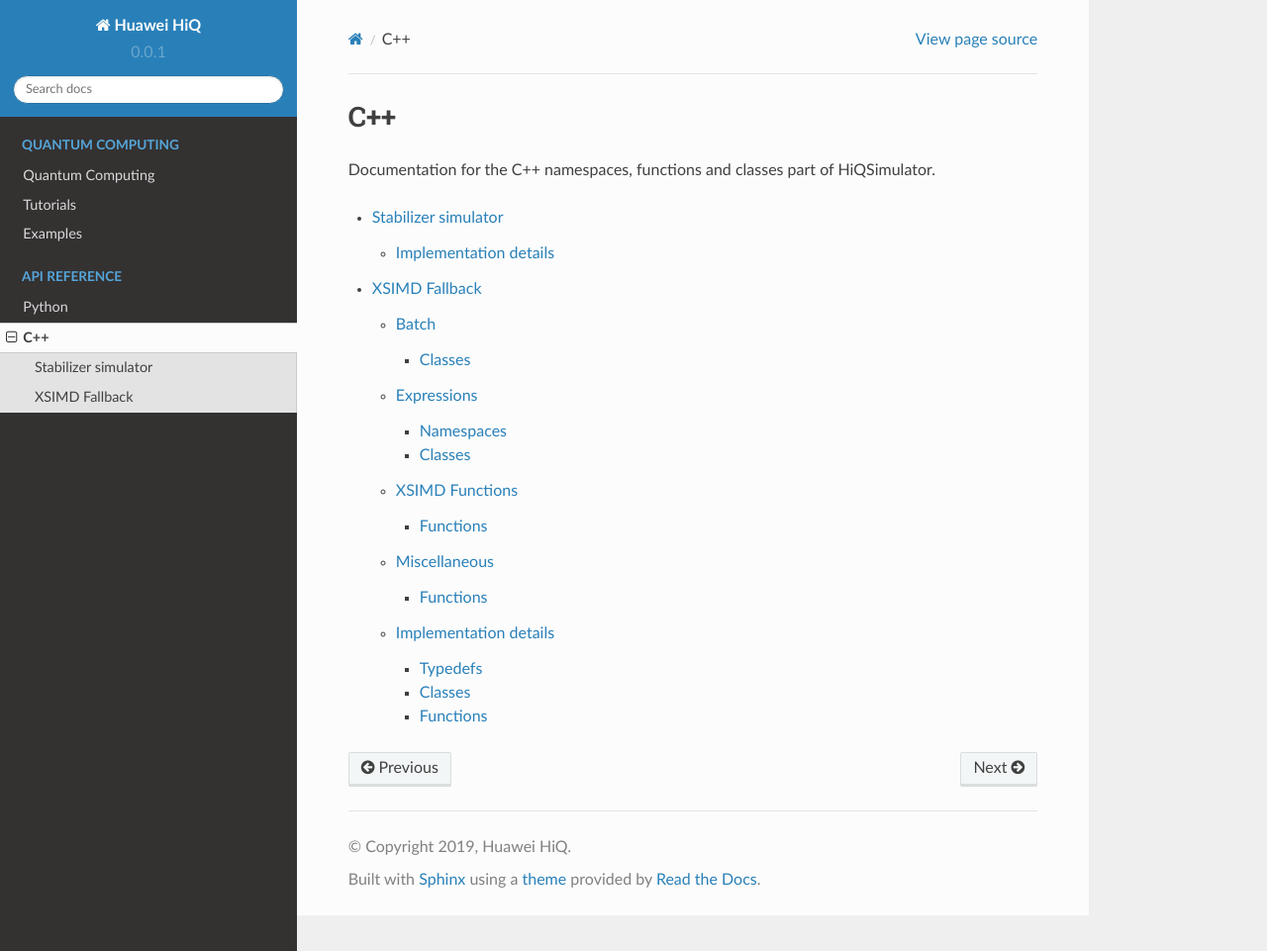
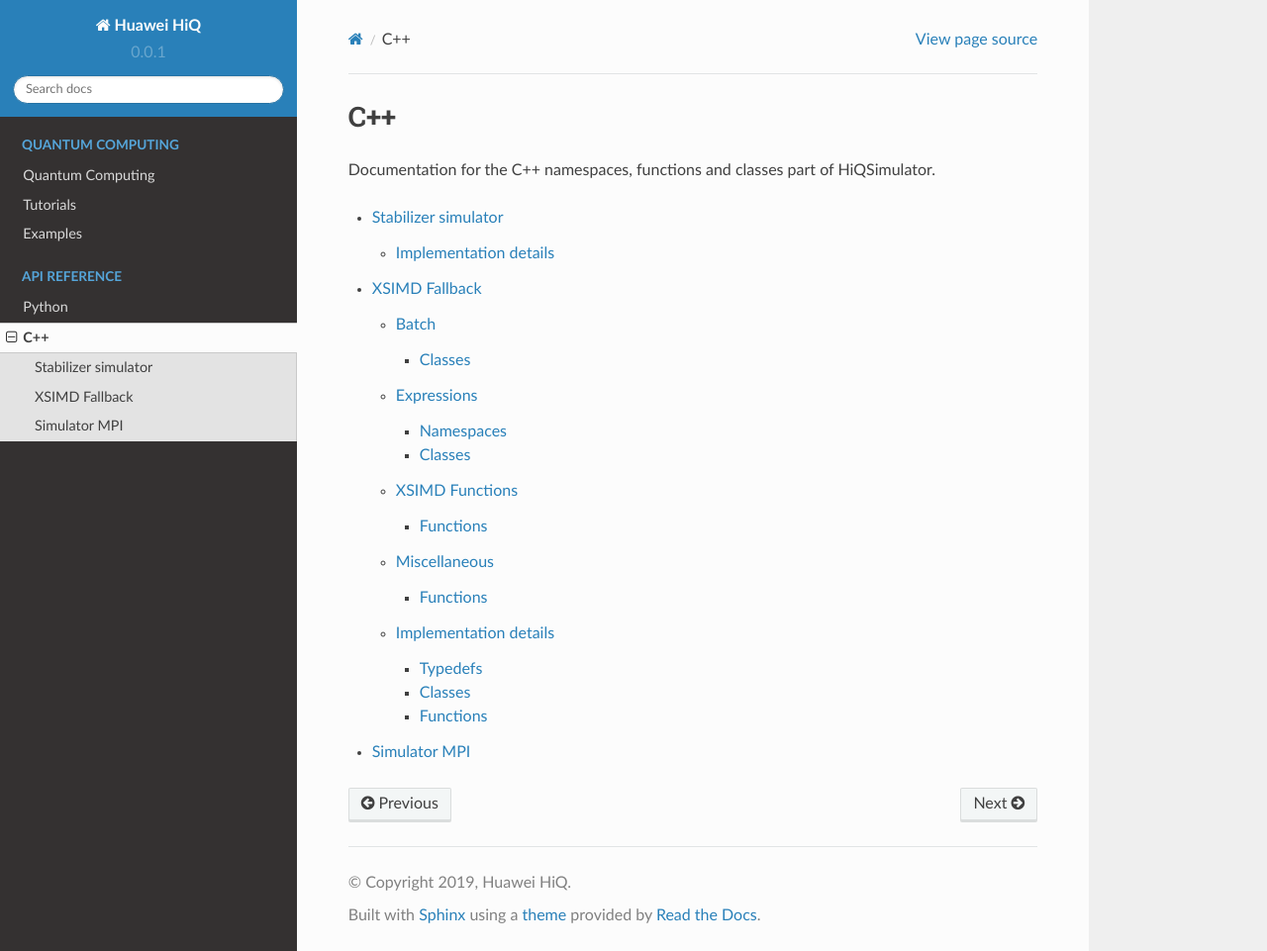
Before and after one commit to MindQuantum-HiQ/HiQsimulator, a Sphinx documentation site: the page built from docs/source/api/cxx.rst, in a window 1280 px wide and 961 px high. Shown: the whole window at 99% size. Built offline with Sphinx 7.4.7 and the Read the Docs theme 2.0.0, drawn with Linux system fonts in a browser that asks for light colours; pages that are not in the unit, such as notebooks, are missing from menus.

Commit message:
wrote docs for SimulatorMPI

```diff
--- a/docs/source/api/cxx.rst
+++ b/docs/source/api/cxx.rst
@@ -21,3 +21,4 @@
 
    stabilizer_simulator
    xsimd_fallback
+   simulator_mpi
--- /dev/null
+++ b/docs/source/api/simulator_mpi.rst
@@ -0,0 +1,6 @@
+Simulator MPI
+====================
+
+.. doxygenclass:: SimulatorMPI
+   :project: HiQSimulator
+   :members:
```
Also changed, not shown: 2 other files.
